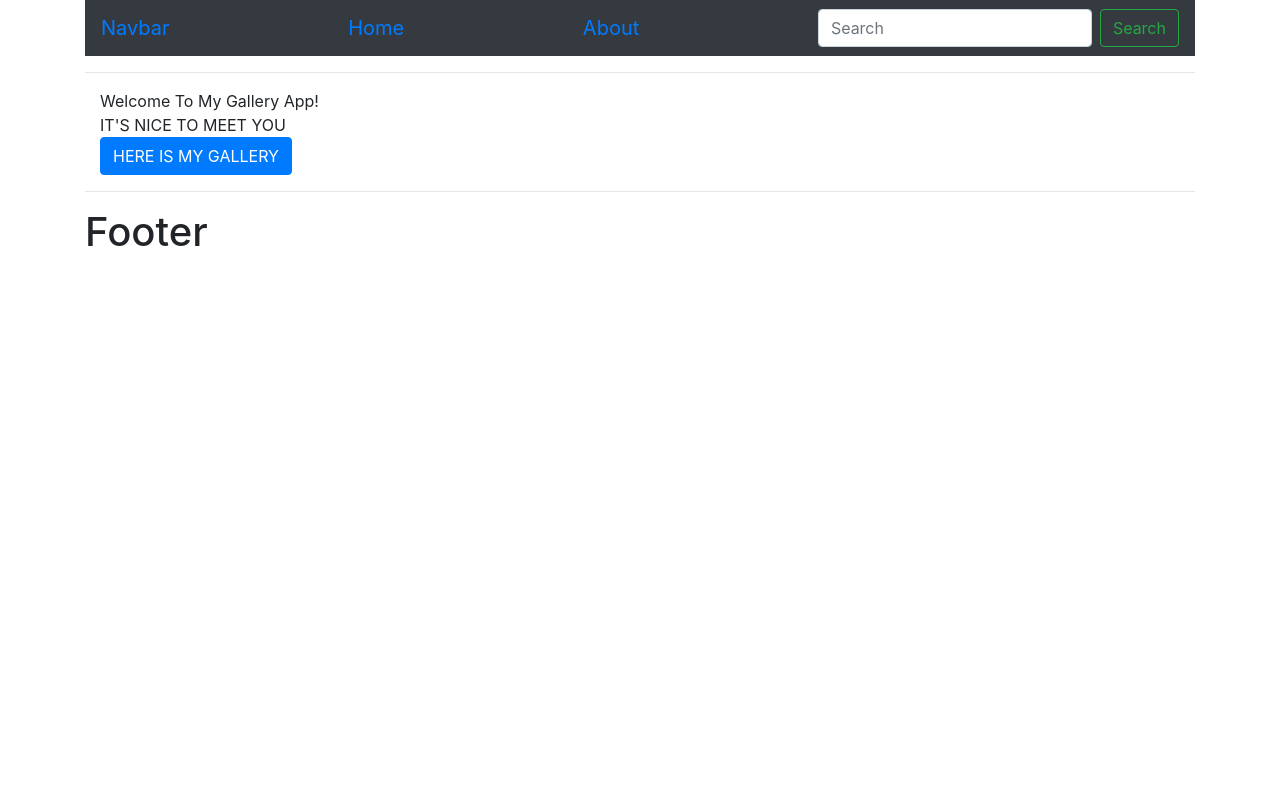
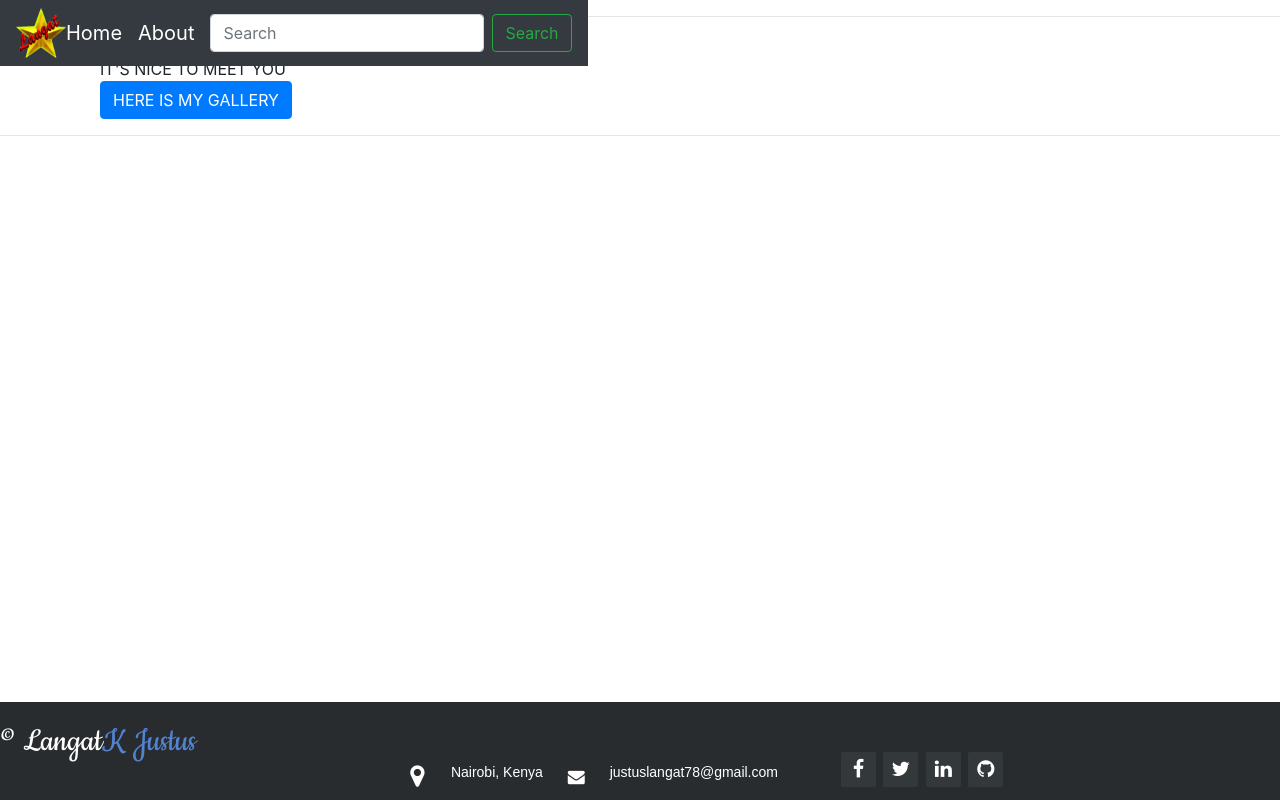
Before and after one commit to Langat05/Gallery-app, a Django app: page / in a window 1280 px wide. Run offline with Django 3.2, Linux system fonts and the light colour scheme; some libraries are stand-ins or nearby versions.

Commit message:
created the static files

```diff
--- a/gallery/templates/all/dashboard.html
+++ b/gallery/templates/all/dashboard.html
@@ -5,9 +5,9 @@
 {% block content %}
 
 
-<header class="masthead">
+<header>
     <div class="container">
-        <div class="masthead-subheading">Welcome To My Gallery App!</div>
+        <div class="masthead-subheading font-serif">Welcome To My Gallery App!</div>
         <div class="masthead-heading text-uppercase">It's Nice To Meet You</div>
         <a class="btn btn-primary btn-xl text-uppercase js-scroll-trigger" href="pictures">Here is my Gallery</a>
     </div>
--- /dev/null
+++ b/gallery/templates/all/footer.html
@@ -0,0 +1,50 @@
+<!DOCTYPE html>
+<html>
+  <head>
+    <meta charset="utf-8" />
+    <meta http-equiv="X-UA-Compatible" content="IE=edge" />
+    <meta name="viewport" content="width=device-width, initial-scale=1" />
+    <meta name="keywords" content="footer, address, phone, icons" />
+
+    <title>Footer</title>
+
+    <link
+      rel="stylesheet"
+      href="http://maxcdn.bootstrapcdn.com/font-awesome/4.2.0/css/font-awesome.min.css"
+    />
+    <link
+      href="http://fonts.googleapis.com/css?family=Cookie"
+      rel="stylesheet"
+      type="text/css"
+    />
+    <link rel="stylesheet" href="/static/css/footer.css" />
+  </head>
+
+  <body>
+    <footer class="footer-distributed">
+      <div class="footer-left">
+        <h3> &copy; Langat<span>K Justus</span></h3>
+        <br />
+      </div>
+
+      <div class="footer-center">
+        <div>
+          <i class="fa fa-map-marker"></i>
+          <p><span>Nairobi, Kenya</span></p>
+          <i class="fa fa-envelope"></i>
+          <p><span>justuslangat78@gmail.com</span></p>
+        </div>
+      </div>
+
+      <div class="footer-right">
+
+        <div class="footer-icons">
+          <a href="#"><i class="fa fa-facebook"></i></a>
+          <a href="#"><i class="fa fa-twitter"></i></a>
+          <a href="#"><i class="fa fa-linkedin"></i></a>
+          <a href="#"><i class="fa fa-github"></i></a>
+        </div>
+      </div>
+    </footer>
+  </body>
+</html>
--- a/gallery/templates/all/main.html
+++ b/gallery/templates/all/main.html
@@ -1,30 +1,43 @@
+{% load static %}
+
 <!DOCTYPE html>
 <html lang="en">
-<head>
-    <meta charset="UTF-8">
-    <meta name="viewport" content="width=device-width, initial-scale=1.0">
-    <link rel="stylesheet" href="https://stackpath.bootstrapcdn.com/bootstrap/4.5.2/css/bootstrap.min.css">
-    <title>Gallery app</title>
-</head>
-<body>
-    <div class="container">
-{% include 'all/navbar.html' %}
+  <head>
+    <meta charset="UTF-8" />
+    <meta name="viewport" content="width=device-width, initial-scale=1.0" />
+    <link
+      rel="stylesheet"
+      href="https://stackpath.bootstrapcdn.com/bootstrap/4.5.2/css/bootstrap.min.css"
+    />
+    <title>Mursiik</title>
+    <link rel="stylesheet" href="{% static '/css/footer.css' %}" />
+    <link rel="stylesheet" href="{% static '/css/nav.css' %}" />
+    <link
+      rel="shortcut icon"
+      type="image/x-icon"
+      href="{% static 'images/langat.png' %}"
+    />
+  </head>
+  <body>
+    {% include 'all/navbar.html' %}
+    <div class="container">{% block content %} {% endblock %}</div>
 
-{% block content %}
-
-
-
-
-
-{% endblock %}
-
-
-    <hr>
-    <h1>Footer</h1>
-</div>
-
-</body>
-<script src="https://code.jquery.com/jquery-3.3.1.slim.min.js" integrity="sha384-q8i/X+965DzO0rT7abK41JStQIAqVgRVzpbzo5smXKp4YfRvH+8abtTE1Pi6jizo" crossorigin="anonymous"></script>
-<script src="https://cdnjs.cloudflare.com/ajax/libs/popper.js/1.14.7/umd/popper.min.js" integrity="sha384-UO2eT0CpHqdSJQ6hJty5KVphtPhzWj9WO1clHTMGa3JDZwrnQq4sF86dIHNDz0W1" crossorigin="anonymous"></script>
-<script src="https://stackpath.bootstrapcdn.com/bootstrap/4.3.1/js/bootstrap.min.js" integrity="sha384-JjSmVgyd0p3pXB1rRibZUAYoIIy6OrQ6VrjIEaFf/nJGzIxFDsf4x0xIM+B07jRM" crossorigin="anonymous"></script>
+    <hr />
+    {% include 'all/footer.html' %}
+  </body>
+  <script
+    src="https://code.jquery.com/jquery-3.3.1.slim.min.js"
+    integrity="sha384-q8i/X+965DzO0rT7abK41JStQIAqVgRVzpbzo5smXKp4YfRvH+8abtTE1Pi6jizo"
+    crossorigin="anonymous"
+  ></script>
+  <script
+    src="https://cdnjs.cloudflare.com/ajax/libs/popper.js/1.14.7/umd/popper.min.js"
+    integrity="sha384-UO2eT0CpHqdSJQ6hJty5KVphtPhzWj9WO1clHTMGa3JDZwrnQq4sF86dIHNDz0W1"
+    crossorigin="anonymous"
+  ></script>
+  <script
+    src="https://stackpath.bootstrapcdn.com/bootstrap/4.3.1/js/bootstrap.min.js"
+    integrity="sha384-JjSmVgyd0p3pXB1rRibZUAYoIIy6OrQ6VrjIEaFf/nJGzIxFDsf4x0xIM+B07jRM"
+    crossorigin="anonymous"
+  ></script>
 </html>
--- a/gallery/templates/all/navbar.html
+++ b/gallery/templates/all/navbar.html
@@ -1,5 +1,7 @@
-<nav class="navbar navbar-blue bg-dark justify-content-between">
-    <a class="navbar-brand">Navbar</a>
+{% load static %}
+
+<nav class="navbar navbar-blue bg-dark">
+    <img src="{% static 'images/langat.png' %}">
     <a class="navbar-brand" href="dashboard">Home</a>
     <a class="navbar-brand" href="about">About</a>
     <form class="form-inline">
--- /dev/null
+++ b/static/css/footer.css
@@ -0,0 +1,160 @@
+body {
+	margin: 0;
+	padding: 0;
+}
+footer{
+	position: fixed;
+	bottom: 0;
+	width: 100%;
+}
+.footer-distributed{
+	background-color: #292c2f;
+	box-shadow: 0 1px 1px 0 rgba(0, 0, 0, 0.12);
+	box-sizing: border-box;
+	width: 100%;
+	text-align: left;
+	font: bold 16px sans-serif;
+
+}
+
+.footer-distributed .footer-left,
+.footer-distributed .footer-center,
+.footer-distributed .footer-right{
+	display: inline-block;
+	/* vertical-align: top; */
+}
+
+.footer-distributed .footer-left{
+	width: 30%;
+	margin: 20px 0px;
+}
+
+
+.footer-distributed h3{
+	color:  #ffffff;
+	font: normal 36px 'Cookie', cursive;
+	margin: 0;
+}
+
+.footer-distributed h3 span{
+	color:  #5383d3;
+}
+
+
+.footer-distributed .footer-links{
+	color:  #ffffff;
+	margin: 20px 0 12px;
+	padding: 0;
+}
+
+
+.footer-distributed .name{
+	color:  #8f9296;
+	font-size: 14px;
+	font-weight: normal;
+	margin: 0;
+}
+
+
+.footer-distributed .footer-center{
+	width: 35%;
+}
+
+.footer-distributed .footer-center i{
+	/* background-color:  #33383b; */
+	color: #ffffff;
+	font-size: 25px;
+	width: 28px;
+	height: 28px;
+	text-align: center;
+	line-height: 38px;
+	margin: 8px 15px;
+	vertical-align: middle;
+}
+
+.footer-distributed .footer-center i.fa-envelope{
+	font-size: 17px;
+	line-height: 38px;
+}
+
+.footer-distributed .footer-center p{
+	display: inline-block;
+	color: #ffffff;
+	vertical-align: middle;
+	margin:0;
+}
+
+.footer-distributed .footer-center p span{
+	display:block;
+	font-weight: normal;
+	font-size:14px;
+	line-height:2;
+}
+
+.footer-distributed .footer-right{
+	width: 20%;
+}
+
+.footer-distributed .footer-about{
+	line-height: 20px;
+	color:  #92999f;
+	font-size: 13px;
+	font-weight: normal;
+	margin: 0;
+}
+
+.footer-distributed .footer-about span{
+	display: block;
+	color:  #ffffff;
+	font-size: 14px;
+	font-weight: bold;
+	margin-bottom: 20px;
+}
+
+.footer-distributed .footer-icons{
+	margin-top: 25px;
+}
+
+.footer-distributed .footer-icons a{
+	display: inline-block;
+	width: 35px;
+	height: 35px;
+	cursor: pointer;
+	background-color:  #33383b;
+	border-radius: 2px;
+
+	font-size: 20px;
+	color: #ffffff;
+	text-align: center;
+	line-height: 35px;
+
+	margin-right: 3px;
+	margin-bottom: 5px;
+}
+
+
+@media (max-width: 880px) {
+
+	.footer-distributed{
+		font: bold 14px sans-serif;
+
+	}
+
+	.footer-distributed .footer-left,
+	.footer-distributed .footer-center,
+	.footer-distributed .footer-right{
+		display: block;
+		width: 100%;
+		margin-bottom: 10px;
+		text-align: center;
+	}
+
+	.footer-distributed .footer-center i{
+		margin-left: 0;
+	}
+	.main {
+		line-height: normal;
+		font-size: auto;
+	}
+
+}
--- /dev/null
+++ b/static/css/nav.css
@@ -0,0 +1,13 @@
+.navbar{
+	position: fixed;
+	top: 0;
+}
+img{
+    height: 50px;
+}
+
+a{
+    color: white;
+}
+
+a:hover { color: #00FF00; }
```
Also changed, not shown: gallery/templates/all/pictures.html (+31 -56 lines), photos/settings.py (+6 -1 lines), static/css/main.css (added), static/images/corona.jpg (added), static/images/farm.jpg (added), static/images/kalenjin.jpg (added), static/images/kipchoge.jpg (added), static/images/langat.png (added), static/images/locust.jpg (added), static/images/zebra.jpg (added).
